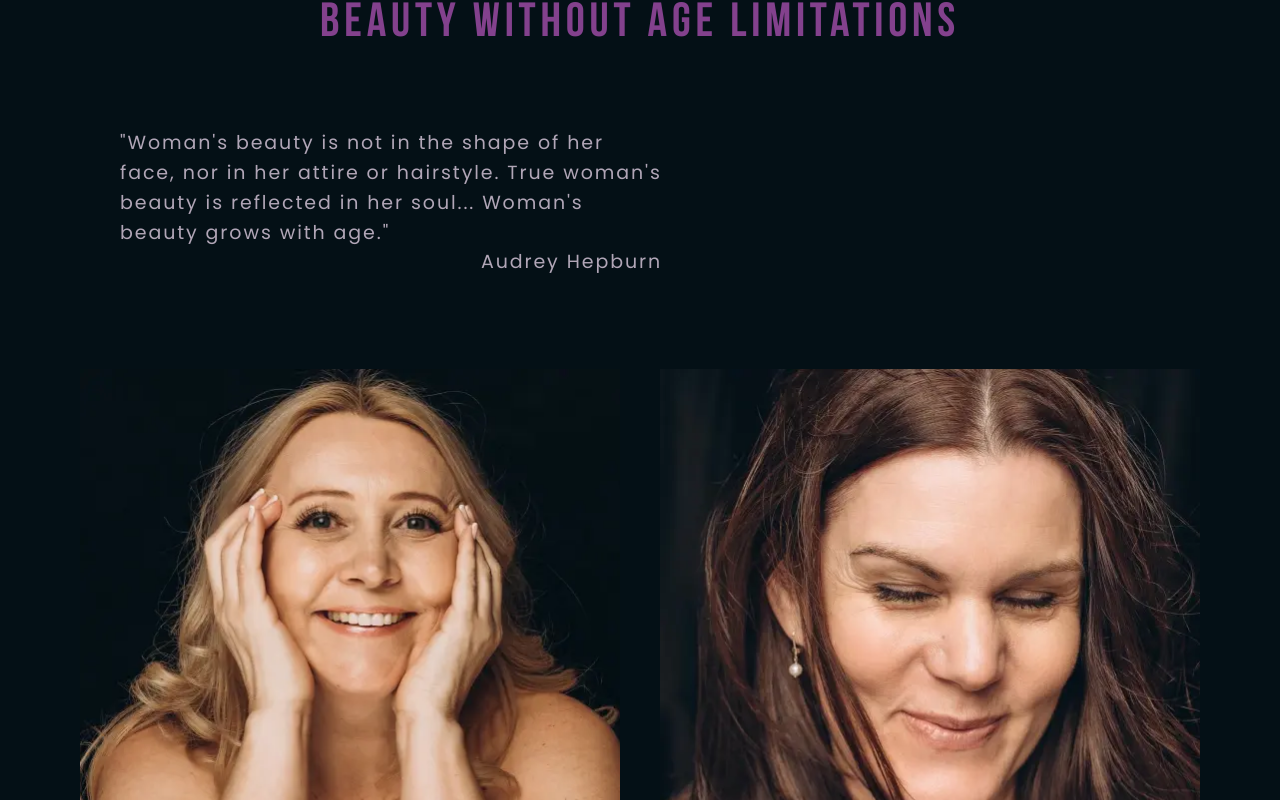
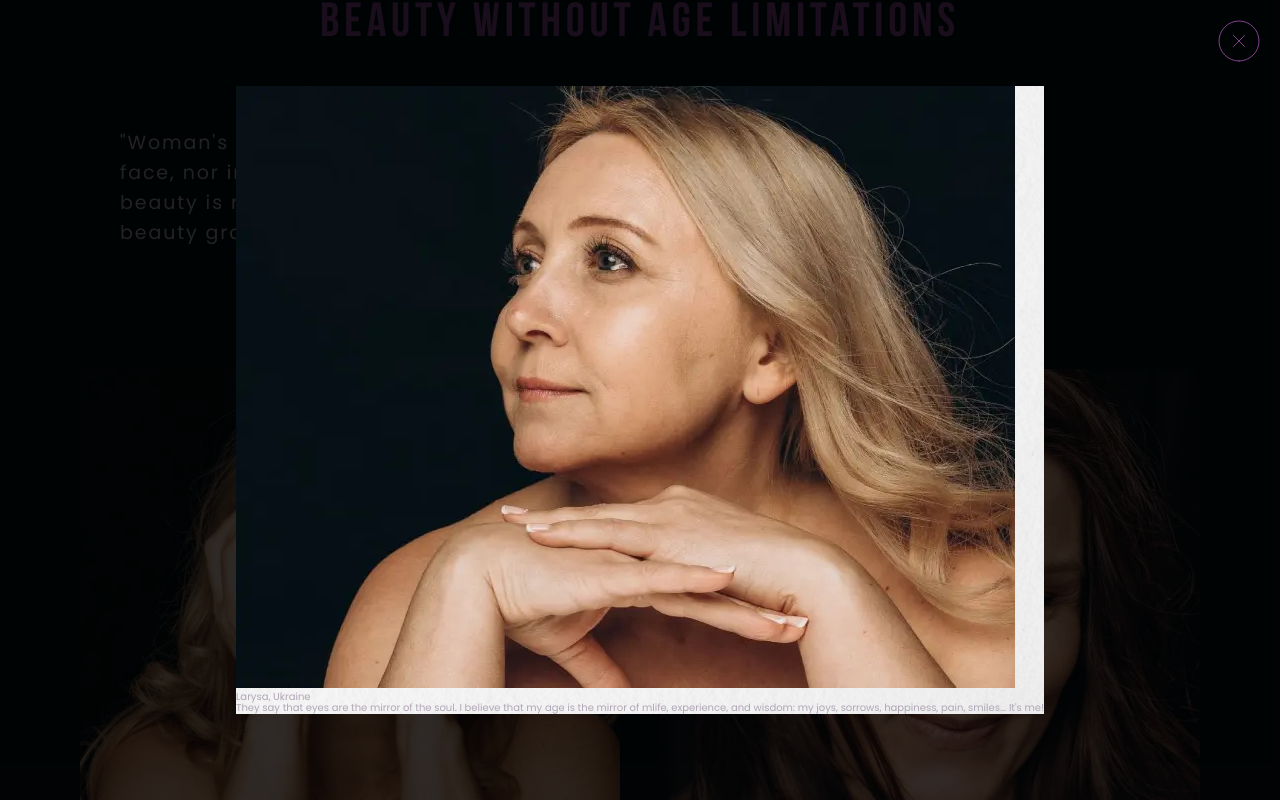
Before and after one commit to analebyodkina/It.s-me, a plain HTML site: page index.html in a window 1280 px wide. Both pictures are taken after a click on the link 253 px from the left and 683 px from the top of the page. Shown: the part 2305-3105 px from the top of the page. Drawn offline with nearby package versions, Linux system fonts and the light colour scheme.

Commit message:
added modal window function

```diff
--- a/index.html
+++ b/index.html
@@ -8,16 +8,11 @@
 	<link rel="preconnect" href="https://fonts.googleapis.com">
 	<link rel="preconnect" href="https://fonts.gstatic.com" crossorigin>
 	<link href="https://fonts.googleapis.com/css2?family=Bebas+Neue&family=Poppins:wght@400;500&display=swap" rel="stylesheet">
-
-
-
-
-
 	<link rel="stylesheet"  href="css/owl.carousel.css">
 	<link rel="stylesheet"  href="css/owl.theme.default.css">
 	<link rel="stylesheet" href="css/style.css">
 </head>
-<body>
+<body id="body">
 	<div class="wrapper">
 		<header class="header">
 			<div class="container header__container">
@@ -195,7 +190,7 @@
 				<p class="beauty-section__caption">Audrey Hepburn</p>
 			  </blockquote>
 			  <div class="beauty-section__row gallery">
-                    <div class="gallery__card _small">
+                    <div class="gallery__card _small" onclick="popup(this)">
                         <img src="img/Larysa/Larysa2.webp" alt="Larysa photo1" width="541" height="478">
 						<div class="gallery__title">
 							<p>Larysa, Ukraine</p>
@@ -304,7 +299,6 @@
 			</div>
 		</section>
 
-
 		<footer class="footer">
 			<div class="footer__container container">
 				<div class="footer__body">
@@ -351,6 +345,23 @@
 			</div>
 		</footer>
 
+		<div class="pop-up" id="popUp">
+			<div class="pop-up__container">
+				<div class="pop-up__body">
+					<div class="pop-up__item">
+						<img class="pop-up__image" src="img/Larysa/Larysa1.webp" alt="Larysa photo 1" width="779" height="602">
+						<div class="pop-up__title">Larysa, Ukraine</div>
+						<div class="pop-up__desc">They say that eyes are the mirror of the soul. I believe that my age is the mirror of mlife, experience, and wisdom: my joys, sorrows, happiness, pain, smiles... It's me!</div>
+					</div>
+
+
+					<div class="pop-up__close" id="closePopUp">
+						<img src="img/icons/closecircle.svg" alt="close" width="42" height="42">
+					</div>
+				</div>
+			</div>
+		</div>
+
 	</div>
 
 
--- a/js/script.js
+++ b/js/script.js
@@ -7,7 +7,6 @@ function navToggle() {
 
 // accordion
 const accordionItems = document.querySelectorAll('.accordion__item')
-
 accordionItems.forEach((item) =>{
     const accordionHeader = item.querySelector('.accordion__header')
 
@@ -20,7 +19,6 @@ accordionItems.forEach((item) =>{
         }
     })
 })
-
 const toggleItem = (item) =>{
     const accordionContent = item.querySelector('.accordion__content')
 
@@ -62,3 +60,41 @@ $('.owl-carousel').owlCarousel({
 // copyright
 var currentYear = new Date().getFullYear();
 document.getElementById("footer-year").innerHTML = currentYear;
+
+// modal window
+const popUp = document.getElementById('popUp');
+function popup(){
+      document.getElementById('headerUl').classList.remove("active");
+      document.getElementById("html").classList.add("overflow-hidden");
+      document.getElementById("body").classList.add("overflow-hidden");
+      // Remove the class "is-active" from the burger button
+      $(".header__burger").removeClass("is-active");
+      popUp.classList.add('active');
+      return false;
+}
+
+
+// modal window to close by click on black bg
+popUp.addEventListener('click', function(){
+    popUp.classList.remove('active');
+    document.getElementById("html").classList.remove("overflow-hidden");
+    document.getElementById("body").classList.remove("overflow-hidden");
+    var titleElements = document.querySelectorAll('.field__title');
+    titleElements.forEach(function(titleElement) {
+    titleElement.classList.remove('active');
+  });
+});
+const closePopUp = document.getElementById('closePopUp');
+closePopUp.addEventListener('click', () => {
+    popUp.classList.remove('active');
+    document.getElementById("html").classList.remove("overflow-hidden");
+    document.getElementById("body").classList.remove("overflow-hidden");
+    var titleElements = document.querySelectorAll('.field__title');
+    titleElements.forEach(function(titleElement) {
+    titleElement.classList.remove('active');
+  });
+
+});
+
+popUp.querySelector('.pop-up__body').addEventListener('click', function(event){
+  event.stopPropagation();})
--- a/scss/style.scss
+++ b/scss/style.scss
@@ -4,9 +4,10 @@
 @import 'base';
 @import 'fonts';
 
-@import 'burger';
-@import 'accordion';
-@import 'owl-slider';
+@import 'utils/burger';
+@import 'utils/accordion';
+@import 'utils/owl-slider';
+@import 'utils/modal';
 
 @import 'blocks/header';
 @import 'blocks/main-section';
--- /dev/null
+++ b/scss/utils/_modal.scss
@@ -0,0 +1,37 @@
+.pop-up {
+    width: 100%;
+    height: 100%;
+    position: fixed;
+    top: 0;
+    left: 0;
+    background: rgba(0,0,0,0.8);
+    transition: .3s all ease-in-out;
+    transform: scale(0);
+	overflow: hidden;
+	z-index: 9999;
+    &__container {
+        display: flex;
+		align-items: center;
+		justify-content: center;
+        width: 100%;
+        height: 100%;
+    }
+    &__body {
+
+        background: url(../../img/unsplash.png) center no-repeat;
+
+    }
+
+
+    &__close {
+        font-size: 20rem;
+        position: absolute;
+        top: 20rem;
+        right: 20rem;
+        cursor: pointer;
+
+    }
+}
+.pop-up.active {
+    transform: scale(100%);
+}
```
Also changed, not shown: css/style.css, img/icons/closecircle.svg (added), img/unsplash.png (added), scss/utils/_accordion.scss (renamed from scss/_accordion.scss), scss/utils/_burger.scss (renamed from scss/_burger.scss), scss/utils/_owl-slider.scss (renamed from scss/_owl-slider.scss).
